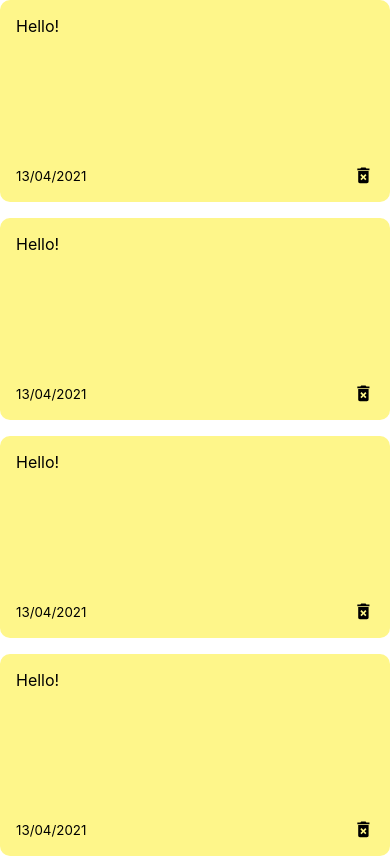
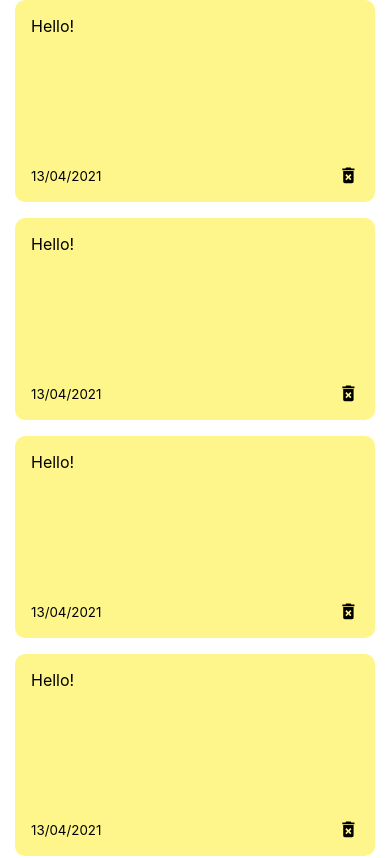
Before and after one commit to carlsondultra/React-Notes, a React (Create React App) app: page / in a window 390 px wide. Shown: the top 858 px of the page. Built offline with nearby package versions, Linux system fonts and the light colour scheme.

Commit message:
Adding responsiveness and design for notes

```diff
--- a/src/index.css
+++ b/src/index.css
@@ -12,10 +12,20 @@ code {
     monospace;
 }
 
+/* having notes stay in the middle of the screen */
+.container {
+  max-width: 960px;
+  margin-right: auto;
+  margin-left: auto;
+/*Preventing notes from hitting the edge of the screen */
+  padding-right: 15px;
+  padding-left: 15px;
+}
+
 .notes-list{
   display: grid;
   grid-gap: 1rem;
-  /*Fitting as many columns in a row, resize within a given range */
+/*Fitting as many columns in a row, resize within a given range */
   grid-template-columns: repeat(auto-fit, minmax(250px, 1fr));
 }
 
```
